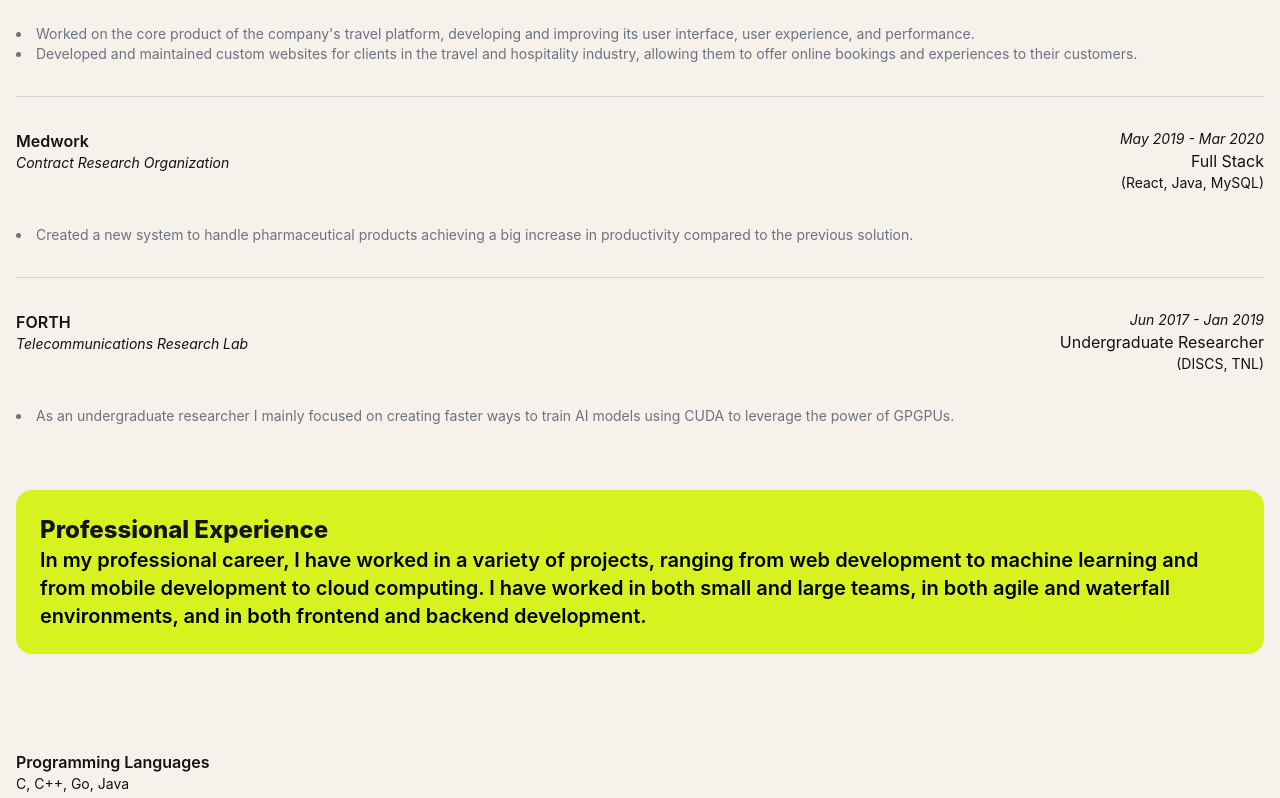
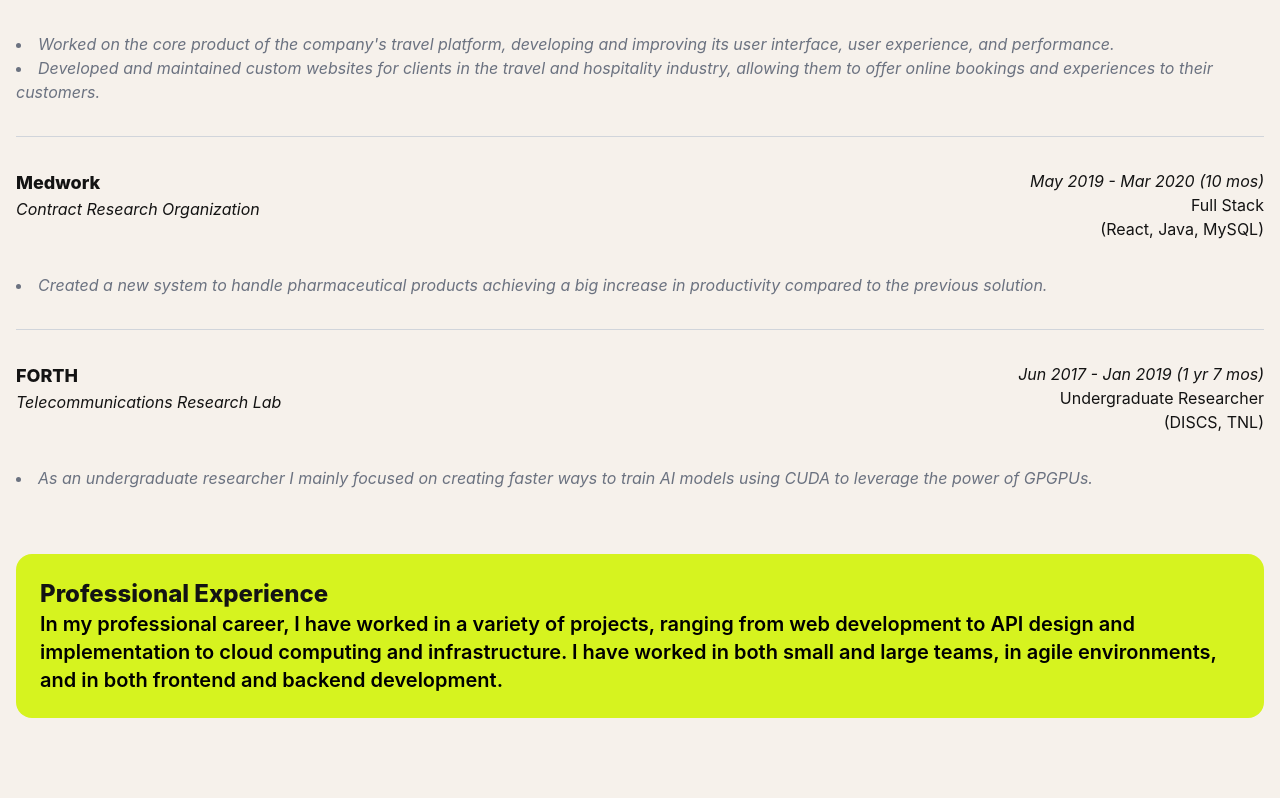
Before and after one commit to keybraker/keybraker.github.io, a Next.js app: page / in a window 1280 px wide. Shown: the part 1082-1880 px from the top of the page. Built offline with nearby package versions, Linux system fonts and the light colour scheme.

Commit message:
Design update, add period to dates, add visibility to signature

```diff
--- a/src/abilities/education.tsx
+++ b/src/abilities/education.tsx
@@ -1,10 +1,12 @@
 import { ShowcaseListings } from "@/components/showcaseListings";
+import { getPeriodBetween } from "@/functions/getMonthsBetween";
 import { ShowcaseType } from "@/types/showcase";
 
 const education: ShowcaseType[] = [
   {
     start: "Sep 2013",
     end: "Jan 2019",
+    periodInMonths: getPeriodBetween(new Date("2013-09-01"), new Date("2019-01-01")),
     title: "Bachelor of Computer Science Degree",
     info: '<a href="https://www.csd.uoc.gr/CSD/index.jsp?lang=en" rel="noopener noreferrer" target="_blank" class="hover:underline">University of Crete</a>',
     position: "GPA: 3.00 B",
@@ -12,6 +14,7 @@ const education: ShowcaseType[] = [
   {
     start: "Mar 2018",
     end: "Jan 2019",
+    periodInMonths: getPeriodBetween(new Date("2018-03-01"), new Date("2019-01-01")),
     title: "<i>“A versatile machine learning API for GPGPUs”</i>",
     position: "Bachelor's Thesis",
     info: '<a href="https://www.ics.forth.gr/discs/r" rel="noopener noreferrer" target="_blank" class="hover:underline">DSC</a> / <a href="https://www.ics.forth.gr" rel="noopener noreferrer" target="_blank" class="hover:underline">FORTH</a>',
--- a/src/abilities/experience.tsx
+++ b/src/abilities/experience.tsx
@@ -1,10 +1,12 @@
 import { ShowcaseListings } from "@/components/showcaseListings";
+import { getPeriodBetween } from "@/functions/getMonthsBetween";
 import { ShowcaseType } from "@/types/showcase";
 
 const experiences: ShowcaseType[] = [
   {
     start: "Feb 2022",
     end: "Present",
+    periodInMonths: getPeriodBetween(new Date("2022-02-01"), new Date()),
     title:
       '<a href="https://fairlo.se/" rel="noopener noreferrer" target="_blank" class="text-tsiakkas-dark dark:text-tsiakkas-light hover:underline">Fairlo</a>',
     info: "Financial Services",
@@ -21,6 +23,7 @@ const experiences: ShowcaseType[] = [
   {
     start: "Jul 2021",
     end: "Jan 2022",
+    periodInMonths: getPeriodBetween(new Date("2021-07-01"), new Date("2022-01-01")),
     title:
       '<span class="text-tsiakkas-dark dark:text-tsiakkas-light"><a href="http://www.army.gov.cy/" rel="noopener noreferrer" target="_blank" class="hover:underline">Cypriot Military</a></span>',
     info: '<span class="text-tsiakkas-dark dark:text-tsiakkas-light">Ordnance Corps</span>',
@@ -29,6 +32,7 @@ const experiences: ShowcaseType[] = [
   {
     start: "Mar 2020",
     end: "Jun 2021",
+    periodInMonths: getPeriodBetween(new Date("2020-03-01"), new Date("2021-06-01")),
     title:
       '<a href="https://www.cyberlogic.gr/en/home" rel="noopener noreferrer" target="_blank" class="hover:underline">Cyberlogic</a>',
     info: "Travel Technologies",
@@ -42,6 +46,7 @@ const experiences: ShowcaseType[] = [
   {
     start: "May 2019",
     end: "Mar 2020",
+    periodInMonths: getPeriodBetween(new Date("2019-05-01"), new Date("2020-03-01")),
     title:
       '<a href="https://www.medwork.gr/index.php" rel="noopener noreferrer" target="_blank" class="hover:underline">Medwork</a>',
     info: "Contract Research Organization",
@@ -54,6 +59,7 @@ const experiences: ShowcaseType[] = [
   {
     start: "Jun 2017",
     end: "Jan 2019",
+    periodInMonths: getPeriodBetween(new Date("2017-06-01"), new Date("2019-01-01")),
     title:
       '<a href="https://www.ics.forth.gr" rel="noopener noreferrer" target="_blank" class="hover:underline">FORTH</a>',
     info: "Telecommunications Research Lab",
--- a/src/abilities/projects.tsx
+++ b/src/abilities/projects.tsx
@@ -32,7 +32,7 @@ const projects: ShowcaseType[] = [
     title:
       '<a href="https://github.com/keybraker/skroutz-sponsored-flagger" rel="noopener noreferrer" target="_blank" class="hover:underline">Skroutz sponsored flagger</a>',
     info: 'An ad flagger for the price comparison site, <a href="https://skroutz.gr" rel="noopener noreferrer" target="_blank" class="hover:underline">skroutz.gr</a>.',
-    position: "(JavaScript)",
+    position: "(TypeScript)",
   },
 ];
 
--- a/src/components/showcaseListings.tsx
+++ b/src/components/showcaseListings.tsx
@@ -12,19 +12,19 @@ function ShowcaseListing({
       <div className="grid grid-cols-2 text-tsiakkas-dark dark:text-tsiakkas-light">
         <div className="no-wrap flex flex-col justify-start text-start align-top">
           <div
-            className="content font-semibold"
+            className="content font-extrabold text-lg "
             dangerouslySetInnerHTML={{ __html: showcase.title }}
           ></div>
           <div
-            className="content text-sm italic"
+            className="content text-md italic"
             dangerouslySetInnerHTML={{ __html: showcase.info }}
           ></div>
         </div>
 
         <div className="no-wrap flex flex-col items-end justify-start text-end align-top">
           <div
-            className="content text-sm italic"
-            dangerouslySetInnerHTML={{ __html: `${showcase.start} - ${showcase.end}` }}
+            className="content text-md italic"
+            dangerouslySetInnerHTML={{ __html: `${showcase.start} - ${showcase.end}${showcase.periodInMonths ? ` (${showcase.periodInMonths})` : ''}` }}
           >
           </div>
           <div className="flex flex-col items-end">
@@ -34,7 +34,7 @@ function ShowcaseListing({
             ></div>
             {showcase?.technologies ? (
               <div
-                className="content text-sm"
+                className="content text-md"
                 dangerouslySetInnerHTML={{
                   __html: `(${showcase.technologies.join(", ")})`,
                 }}
@@ -47,7 +47,7 @@ function ShowcaseListing({
       </div>
       {showcase?.description ? (
         <div
-          className="content mt-8 text-sm text-gray-500 dark:text-gray-400"
+          className="content mt-8 text-md text-gray-500 dark:text-gray-400 italic"
           dangerouslySetInnerHTML={{
             __html: `<li>${showcase.description.join("</li><li>")}</li>`,
           }}
--- a/src/components/skillListings.tsx
+++ b/src/components/skillListings.tsx
@@ -11,7 +11,7 @@ function SkillListing({ skill, last }: { skill: SkillType; last: boolean }) {
           ></div>
           {skill?.technologies ? (
             <div
-              className="content text-sm"
+              className="content  font-extrabold text-lg "
               dangerouslySetInnerHTML={{
                 __html: `[${skill.technologies.join(", ")}]`,
               }}
@@ -22,7 +22,7 @@ function SkillListing({ skill, last }: { skill: SkillType; last: boolean }) {
         </div>
         {skill?.qualifications ? (
           <div
-            className="content text-sm"
+            className="content  font-extrabold text-lg "
             dangerouslySetInnerHTML={{
               __html: skill.qualifications.join(", "),
             }}
--- /dev/null
+++ b/src/functions/getMonthsBetween.ts
@@ -0,0 +1,20 @@
+export function getPeriodBetween(date1: Date, date2: Date): string {
+    let years = date2.getFullYear() - date1.getFullYear();
+    let months = date2.getMonth() - date1.getMonth();
+
+    if (months < 0 || (months === 0 && date2.getDate() < date1.getDate())) {
+        years--;
+        months += 12;
+    }
+
+    let result = '';
+    if (years > 0) {
+        result += years === 1 ? `${years} yr ` : `${years} yrs `;
+    }
+
+    if (months > 0) {
+        result += months === 1 ? `${months} mo` : `${months} mos`;
+    }
+
+    return result || '0';
+}
--- a/src/pages/index.tsx
+++ b/src/pages/index.tsx
@@ -11,22 +11,22 @@ import Head from "next/head";
 const categories: CategoryProps[] = [
   {
     title: "Professional Experience",
-    description: "In my professional career, I have worked in a variety of projects, ranging from web development to machine learning and from mobile development to cloud computing. I have worked in both small and large teams, in both agile and waterfall environments, and in both frontend and backend development.",
+    description: "In my professional career, I have worked in a variety of projects, ranging from web development to API design and implementation to cloud computing and infrastructure. I have worked in both small and large teams, in agile environments, and in both frontend and backend development.",
     colour: "bg-verge-lime",
   },
   {
     title: "Technical Skills",
-    description: "I have a strong background in computer science, with a focus on software engineering.I have worked with a variety of programming languages, frameworks, and tools, and I am always eager to learn new technologies.I am a team player, and I enjoy working in a team environment.I am also a fast learner, and I am always looking for new challenges to overcome.",
+    description: "I have a strong background in computer science, with a focus on software engineering. I have worked with a variety of programming languages, frameworks, and tools, and I am always eager to learn new technologies. I am a team player, and I enjoy working in a team environment. I am also a fast learner, and I am always looking for new challenges to overcome.",
     colour: "bg-verge-pink",
   },
   {
     title: "Education",
-    description: "My education has provided me with a strong foundation in computer science, with a focus on software engineering. I have also taken courses in mathematics, physics, and electronics.",
+    description: "My education has provided me with a strong foundation in computer science, with a focus on software engineering. In a demanding academic setting I have learned to work under pressure and to meet deadlines. I have also learned to work in a team environment, and to communicate effectively with my peers.",
     colour: "bg-verge-red",
   },
   {
     title: "Notable Projects",
-    description: "I am always working on side projects to improve my skills and learn new technologies. Some of my projects are available on GitHub.",
+    description: "I am always working on side projects to improve my skills and learn new technologies. Some of my projects are available on GitHub where I contribute to open source projects, while also creating my own.",
     colour: "bg-verge-purple",
   },
 ];
@@ -101,9 +101,10 @@ export default function Home() {
 
           <Header />
 
-          <div className="flex flex-row flex-wrap gap-24 justify-center eq:mx-auto w-full max-w-[1320px] my-8 px-4 eq:px-0">
+          <div className="flex flex-row flex-wrap gap-8 justify-center eq:mx-auto w-full max-w-[1320px] my-8 px-4 eq:px-0">
             <Email />
 
+            <div className="flex flex-col gap-32">
               <div className="flex w-full flex-col items-center eq:flex-row eq:items-start gap-16 eq:gap-0">
                 <div className="flex flex-1 flex-col eq:mr-100 mx-auto w-full">
                   <ExperiencePage />
@@ -140,6 +141,7 @@ export default function Home() {
                 </div>
               </div>
             </div>
+          </div>
 
           <Footer />
 
--- a/src/types/showcase.tsx
+++ b/src/types/showcase.tsx
@@ -4,6 +4,7 @@ export type ShowcaseType = {
   title: string;
   info: string;
   position: string;
+  periodInMonths?: string;
   link?: string;
   description?: string[];
   technologies?: string[];
--- a/tailwind.config.js
+++ b/tailwind.config.js
@@ -37,6 +37,10 @@ module.exports = {
           innerDark: "#6e7173",
           blueLight: "#9BD4EF",
           blueDark: "#015682",
+          electric: {
+            yellow: '#FFFF33',
+            orange: '#FF5F1F',
+          },
         },
         verge: {
           purple: "#5200FF",
```
Also changed, not shown: src/abilities/footer.tsx (+9 -5 lines). Lines whose indentation alone changed are shown as unchanged.
